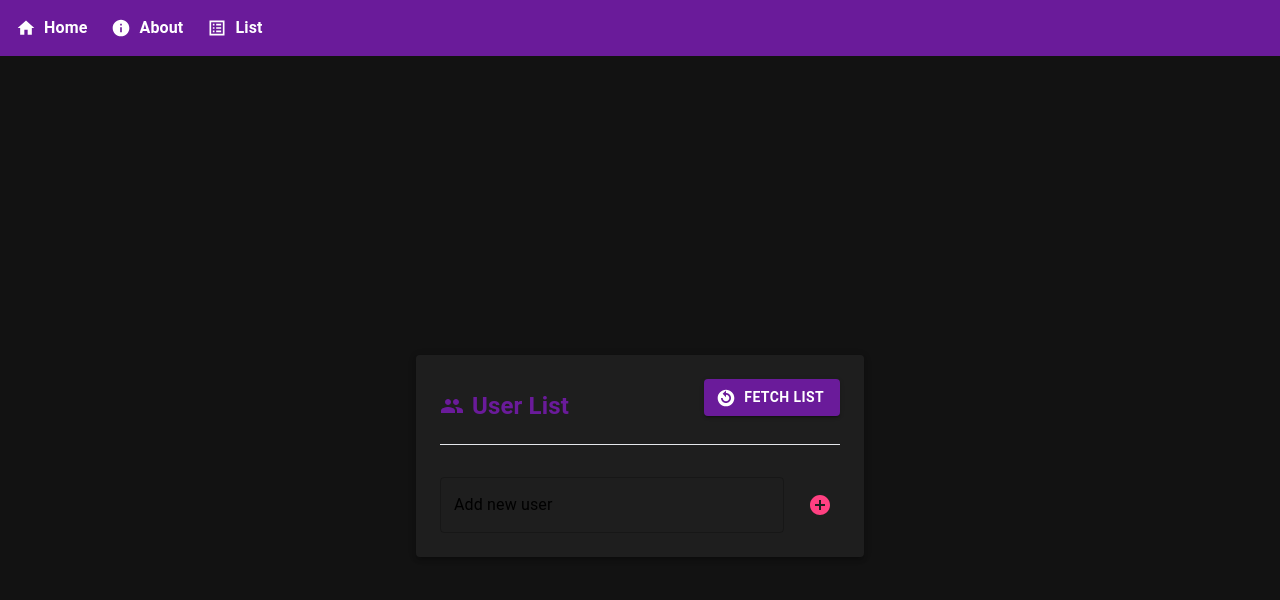
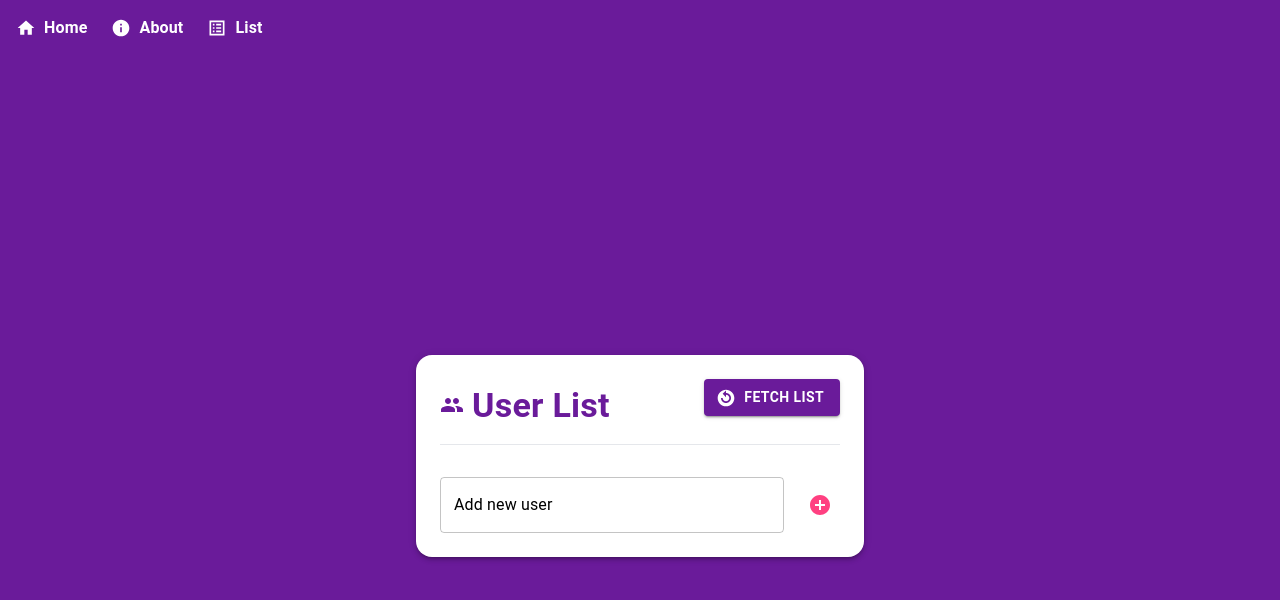
Before and after one commit to Junotas/React-Vite-TS-Tailwind-StartPage, a React (Vite) app: page /list in a window 1280 px wide. Shown: the top 600 px of the page. Built offline with nearby package versions, Linux system fonts and the light colour scheme.

Commit message:
styleing for about and list page

```diff
--- a/src/main.tsx
+++ b/src/main.tsx
@@ -28,8 +28,8 @@ const theme = createTheme({
       secondary: "#757575", // Medium gray for secondary text
     },
     background: {
-      default: "#121212", // Dark background for the entire app
-      paper: "#1e1e1e",   // Slightly lighter background for paper elements
+      default: "#6a1b9a", // Dark background for the entire app
+      paper: "#ffffff",   // white background for paper elements
     },
   },
 });
--- a/src/routes/about.tsx
+++ b/src/routes/about.tsx
@@ -2,7 +2,7 @@ import React, { useState } from "react";
 import reactLogo from "../assets/react.svg";
 import viteLogo from "/vite.svg";
 import { createFileRoute } from "@tanstack/react-router";
-import { Button, Typography, useTheme } from "@mui/material";
+import { Button, Typography, useTheme, Box } from "@mui/material";
 
 export const Route = createFileRoute("/about")({
   component: () => {
@@ -18,23 +18,23 @@ export const Route = createFileRoute("/about")({
     };
 
     return (
-      <div
+      <Box
         className="flex flex-col justify-center items-center min-h-screen"
-        style={{ backgroundColor: theme.palette.background.default }}
+        sx={{ backgroundColor: theme.palette.background.default }}
       >
         <Typography
           variant="h1"
           align="center"
           sx={{
             fontWeight: "bold",
-            color: theme.palette.primary.main,
+            color: theme.palette.text.primary,
             marginBottom: theme.spacing(4),
           }}
         >
           About Us
         </Typography>
 
-        <div className="flex justify-center space-x-12 mb-8">
+        <Box className="flex justify-center space-x-12 mb-8">
           <img
             src={viteLogo}
             className="h-32 animate-spin-slow"
@@ -45,7 +45,7 @@ export const Route = createFileRoute("/about")({
             className="h-32 animate-pulse"
             alt="React logo"
           />
-        </div>
+        </Box>
 
         <Typography
           variant="body1"
@@ -73,13 +73,13 @@ export const Route = createFileRoute("/about")({
           variant="h6"
           align="center"
           sx={{
-            color: theme.palette.primary.main,
+            color: theme.palette.text.primary,
             marginTop: theme.spacing(2),
           }}
         >
           {message}
         </Typography>
-      </div>
+      </Box>
     );
   },
 });
--- a/src/routes/list.tsx
+++ b/src/routes/list.tsx
@@ -1,7 +1,7 @@
 import React, { useState } from "react";
 import { createFileRoute } from "@tanstack/react-router";
 import { useUserList } from "../hooks/useUserList";
-import { Button, IconButton, TextField, useTheme } from "@mui/material";
+import { Button, IconButton, TextField, useTheme, Typography, Box } from "@mui/material";
 import GroupIcon from "@mui/icons-material/Group";
 import AddCircleIcon from "@mui/icons-material/AddCircle";
 import DeleteIcon from "@mui/icons-material/Delete";
@@ -35,29 +35,30 @@ export const Route = createFileRoute("/list")({
     };
 
     return (
-      <div
+      <Box
         className="flex flex-col justify-center items-center min-h-screen"
-        style={{ backgroundColor: theme.palette.background.default }}
+        sx={{ backgroundColor: theme.palette.background.default }}
       >
-        <div
+        <Box
           className="w-full max-w-md"
-          style={{
+          sx={{
             backgroundColor: theme.palette.background.paper,
             borderRadius: theme.shape.borderRadius,
             boxShadow: theme.shadows[3],
             padding: theme.spacing(3),
+            color: theme.palette.text.primary,
           }}
         >
-          <div className="flex justify-between items-center border-b pb-3 mb-4">
-            <div className="flex items-center space-x-2">
+          <Box className="flex justify-between items-center border-b pb-3 mb-4">
+            <Box className="flex items-center space-x-2">
               <GroupIcon sx={{ color: theme.palette.primary.main }} />
-              <h2
-                className="text-2xl font-bold"
-                style={{ color: theme.palette.primary.main }}
+              <Typography
+                variant="h4"
+                sx={{ color: theme.palette.primary.main, fontWeight: "bold" }}
               >
                 User List
-              </h2>
-            </div>
+              </Typography>
+            </Box>
             <Button
               variant="contained"
               color="primary"
@@ -67,20 +68,20 @@ export const Route = createFileRoute("/list")({
             >
               {isModified ? "Reset List" : "Fetch List"}
             </Button>
-          </div>
+          </Box>
 
-          <div
+          <Box
             className="max-h-[250px] overflow-y-auto scrollbar-thin"
-            style={{
+            sx={{
               scrollbarColor: `${theme.palette.grey[400]} ${theme.palette.grey[200]}`,
             }}
           >
             {isLoading ? (
-              <p>Loading users...</p>
+              <Typography>Loading users...</Typography>
             ) : error ? (
-              <p style={{ color: theme.palette.error.main }}>
+              <Typography sx={{ color: theme.palette.error.main }}>
                 Error loading users
-              </p>
+              </Typography>
             ) : (
               <ul className="list-disc list-inside text-center space-y-2">
                 {users.map((user) => (
@@ -101,7 +102,7 @@ export const Route = createFileRoute("/list")({
                 ))}
               </ul>
             )}
-          </div>
+          </Box>
 
           <form onSubmit={handleFormSubmit} className="flex items-center mt-4">
             <TextField
@@ -124,8 +125,8 @@ export const Route = createFileRoute("/list")({
               <AddCircleIcon />
             </IconButton>
           </form>
-        </div>
-      </div>
+        </Box>
+      </Box>
     );
   },
 });
```
